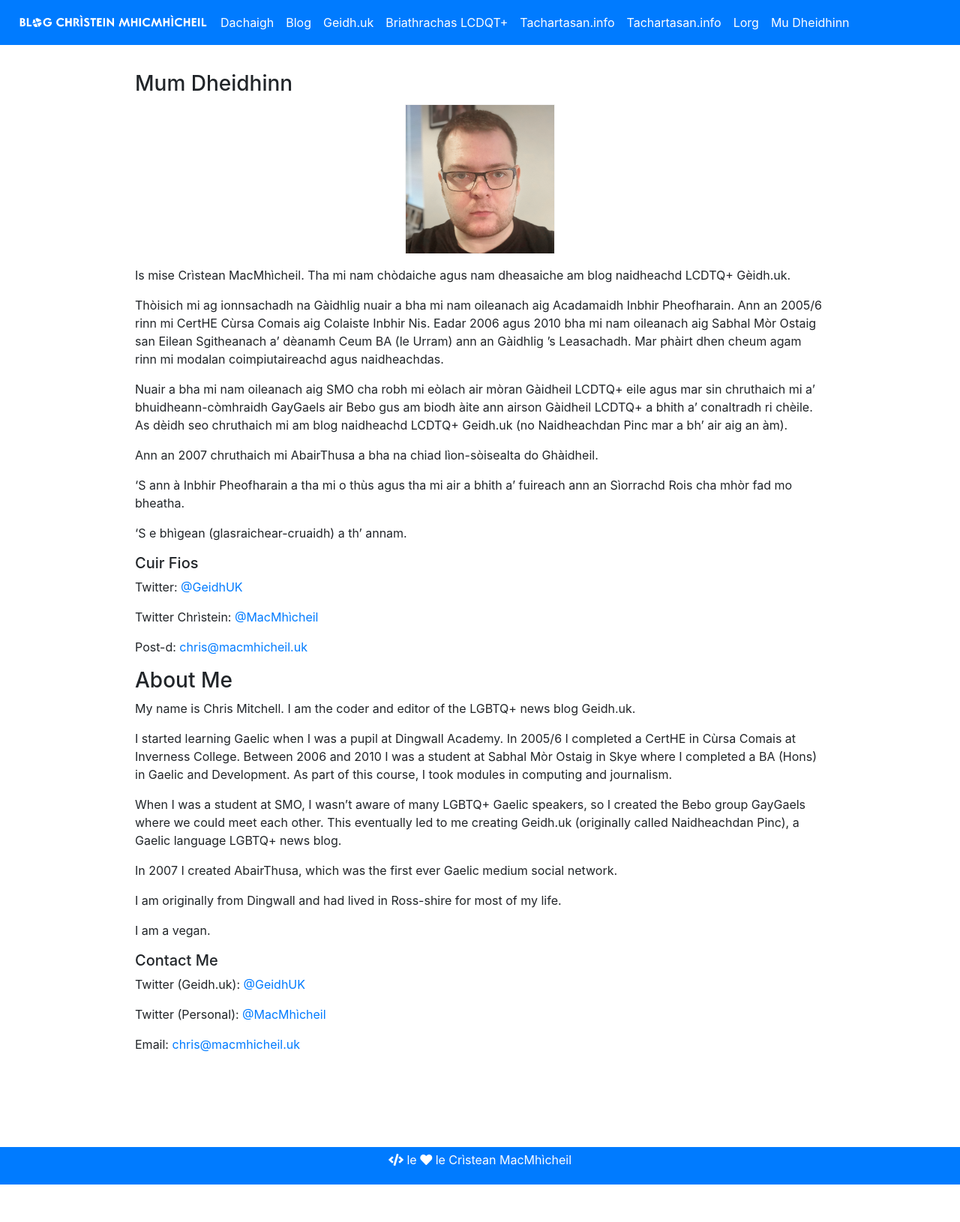
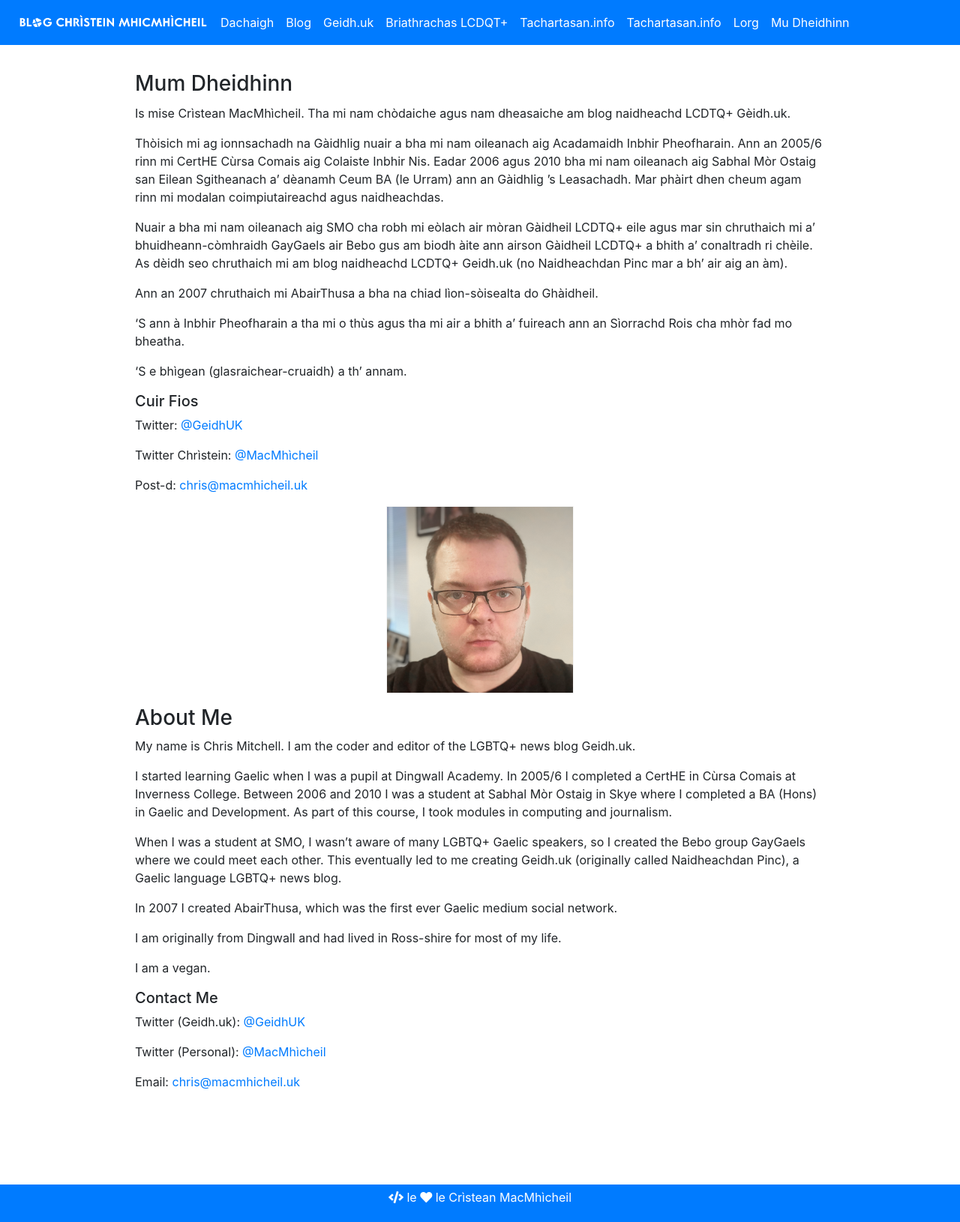
Before and after one commit to MacMhicheil/macmhicheil.github.io, a Jekyll site: the page built from mu-dheidhinn.md, in a window 1280 px wide. Shown: the whole page at 75% size. Built offline with Jekyll 4.4.1, drawn with Linux system fonts in a browser that asks for light colours; nearby versions of some CDN libraries; before the commit the page ends 1580 px from its top, so only the background shows below that.

Commit message:
Update mu-dheidhinn.md

```diff
--- a/mu-dheidhinn.md
+++ b/mu-dheidhinn.md
@@ -3,8 +3,6 @@
 title: Mum Dheidhinn
 permalink: /mu-dheidhinn/
 ---
-
-![](/images/Cristean_MacMhicheil.png){:.index-image width="200px"}
 
 Is mise Crìstean MacMhìcheil. Tha mi nam chòdaiche agus nam dheasaiche am blog naidheachd LCDTQ+ Gèidh.uk.
 
@@ -27,6 +25,8 @@
 
 Post-d: [chris@macmhicheil.uk](mailto:chris@macmhicheil.uk)
 
+![](/images/Cristean_MacMhicheil.png){:.index-image width="250px"}
+
 ### About Me
 
 My name is Chris Mitchell. I am the coder and editor of the LGBTQ+ news blog Geidh.uk.
```
